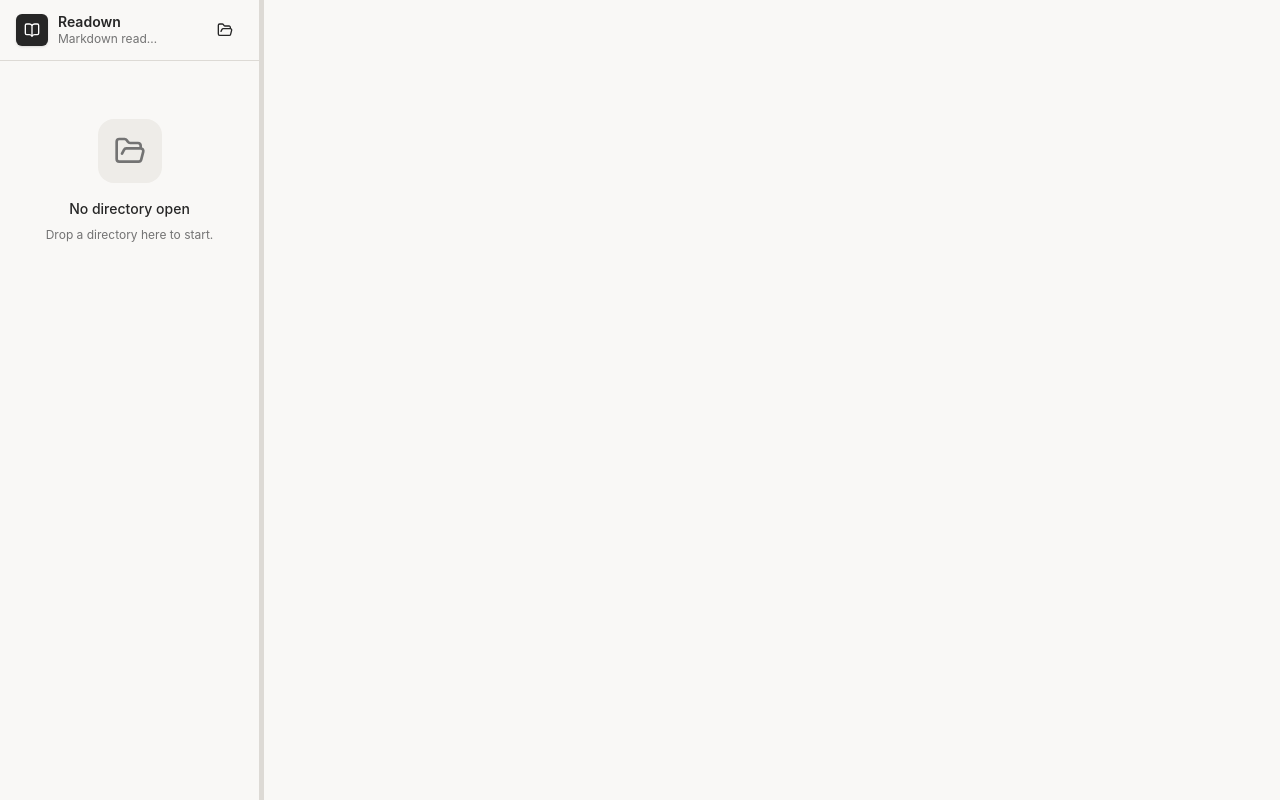
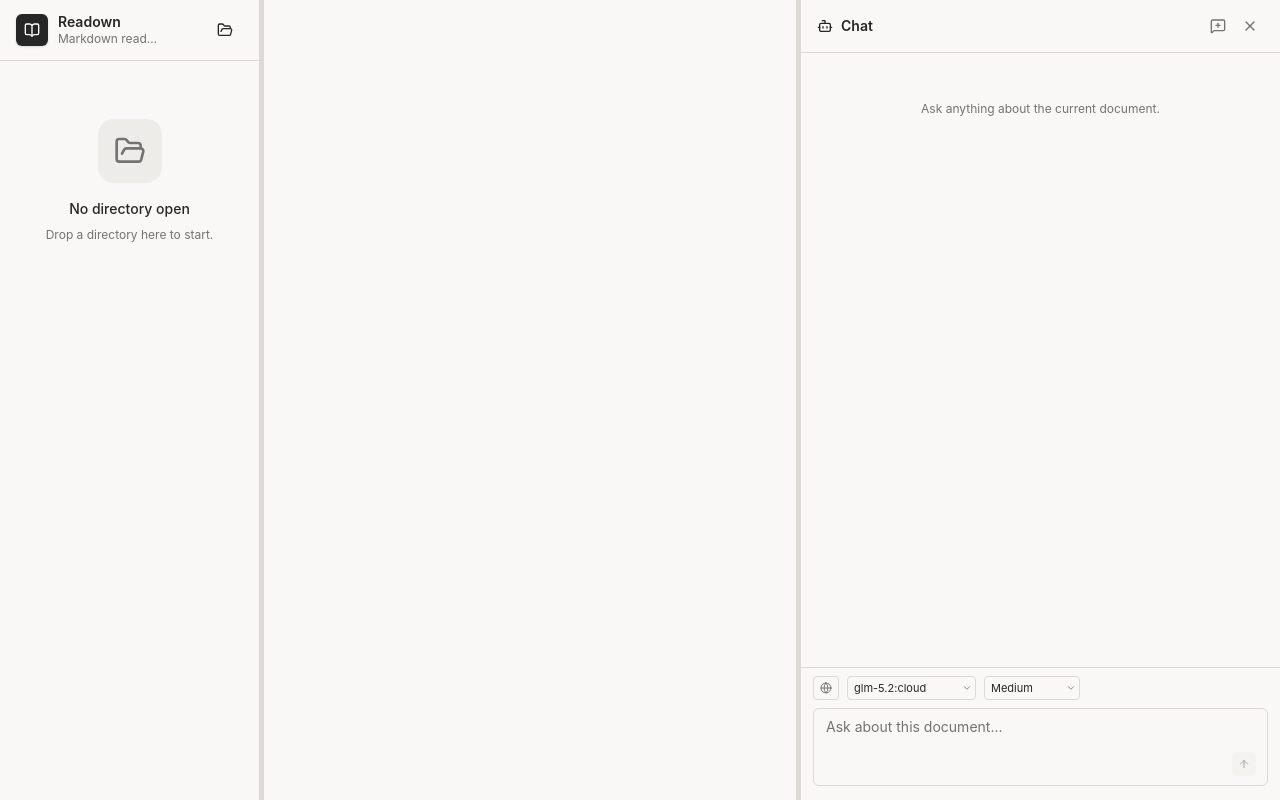
Before and after one commit to kevin-pics/Readown, a React (Vite) app: page / in a window 1280 px wide. Built offline with nearby package versions, Linux system fonts and the light colour scheme.

Commit message:
fix: persist chat panel open/close state across sessions
Co-authored-by: factory-droid[bot] <138933559+factory-droid[bot]@users.noreply.github.com>

```diff
--- a/src/App.tsx
+++ b/src/App.tsx
@@ -258,7 +258,9 @@ export default function App() {
     try { return Number(localStorage.getItem('readown.chatWidth')) || 480 } catch { return 480 }
   })
   const [settingsOpen, setSettingsOpen] = useState(false)
-  const [chatOpen, setChatOpen] = useState(false)
+  const [chatOpen, setChatOpen] = useState(() => {
+    try { return localStorage.getItem('readown.chatOpen') !== 'false' } catch { return false }
+  })
   const [chatDraft, setChatDraft] = useState<string | null>(null)
   const [chatModels, setChatModels] = useState<ChatModel[]>(() => getStoredChatModels())
   const [openingDir, _setOpeningDir] = useState(false)
@@ -272,6 +274,10 @@ export default function App() {
     applyFont(font)
     applyScale(scale)
   }, [theme, font, scale])
+
+  useEffect(() => {
+    try { localStorage.setItem('readown.chatOpen', String(chatOpen)) } catch { /* ignore */ }
+  }, [chatOpen])
 
   const handleFontChange = useCallback((newFont: FontOption) => {
     setFont(newFont)
```
